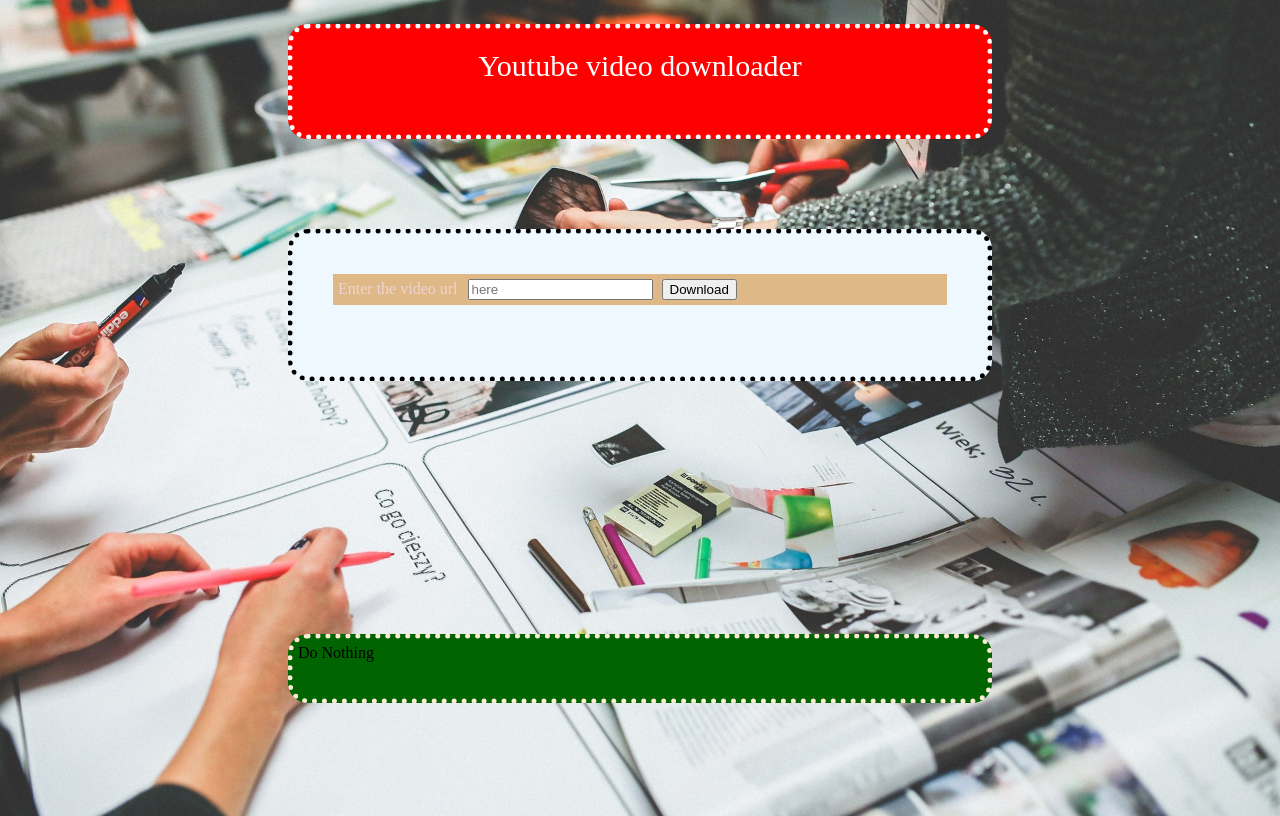
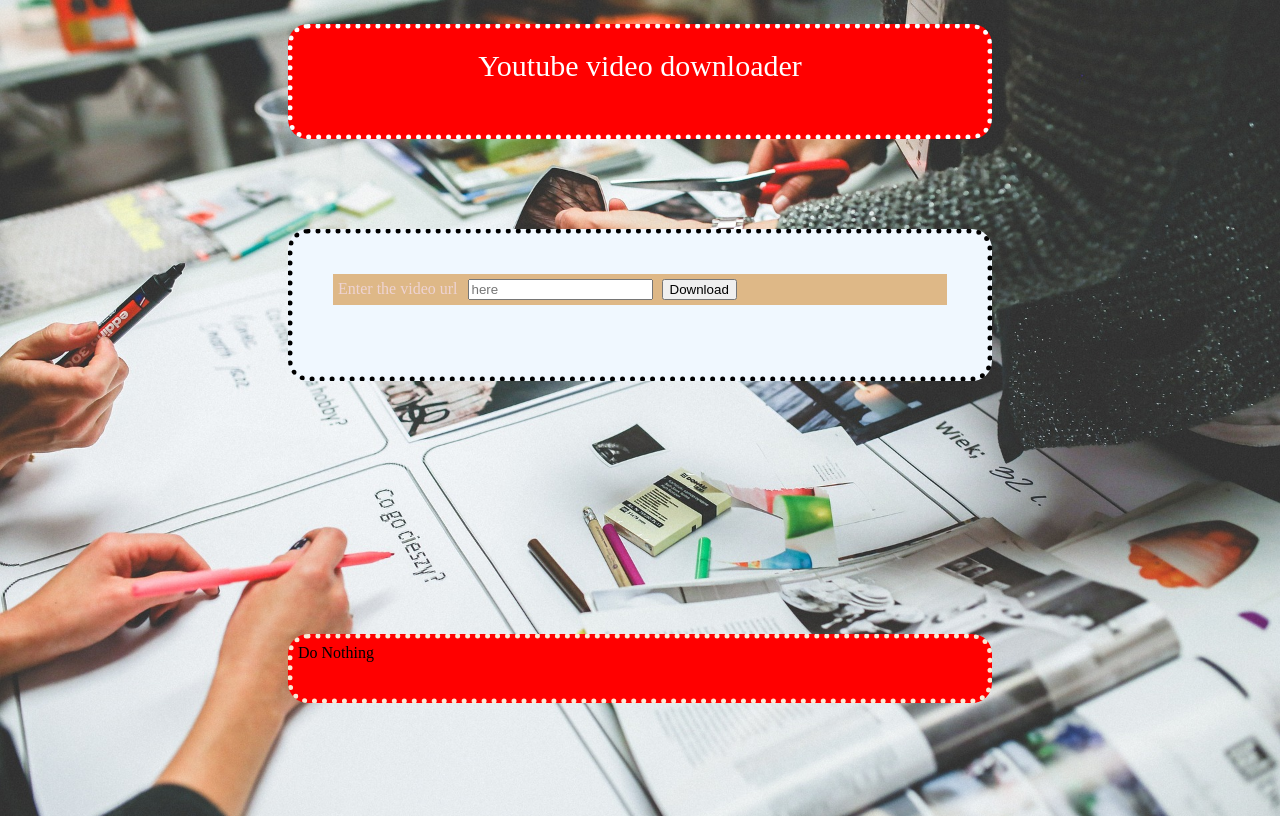
Before and after one commit to abcdefghijafs/Youtube, a plain HTML site: page index.html in a window 1280 px wide. Drawn offline with Linux system fonts and the light colour scheme.

Commit message:
The color is changed

```diff
--- a/index.css
+++ b/index.css
@@ -54,7 +54,8 @@ main{
     margin:5px;
 }
 footer{
-    background-color: darkgreen;
+    /* chaged the color */
+    background-color: red;
     border-style:dotted;
     border-width:5px;
     border-color:antiquewhite;
```
